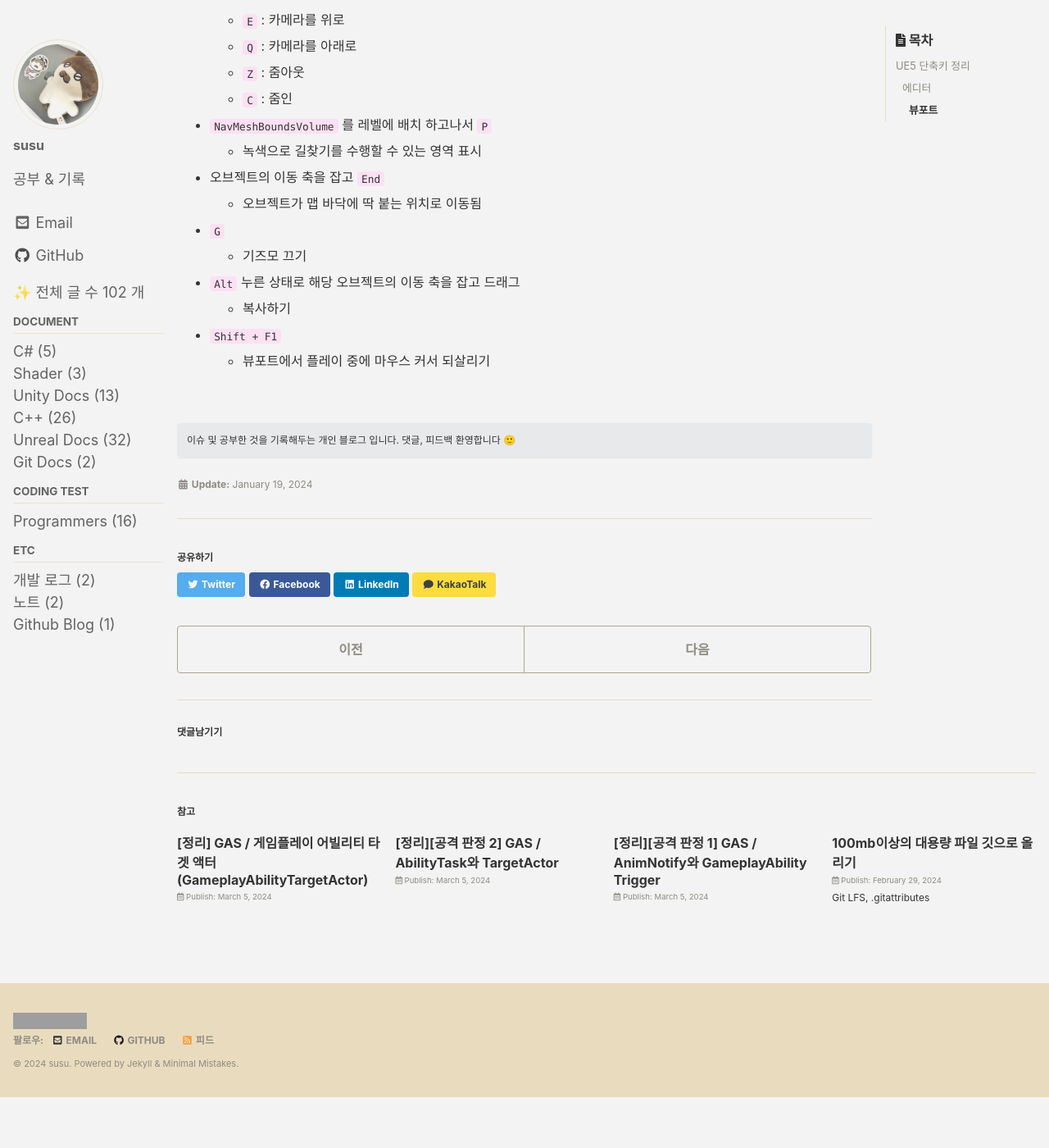
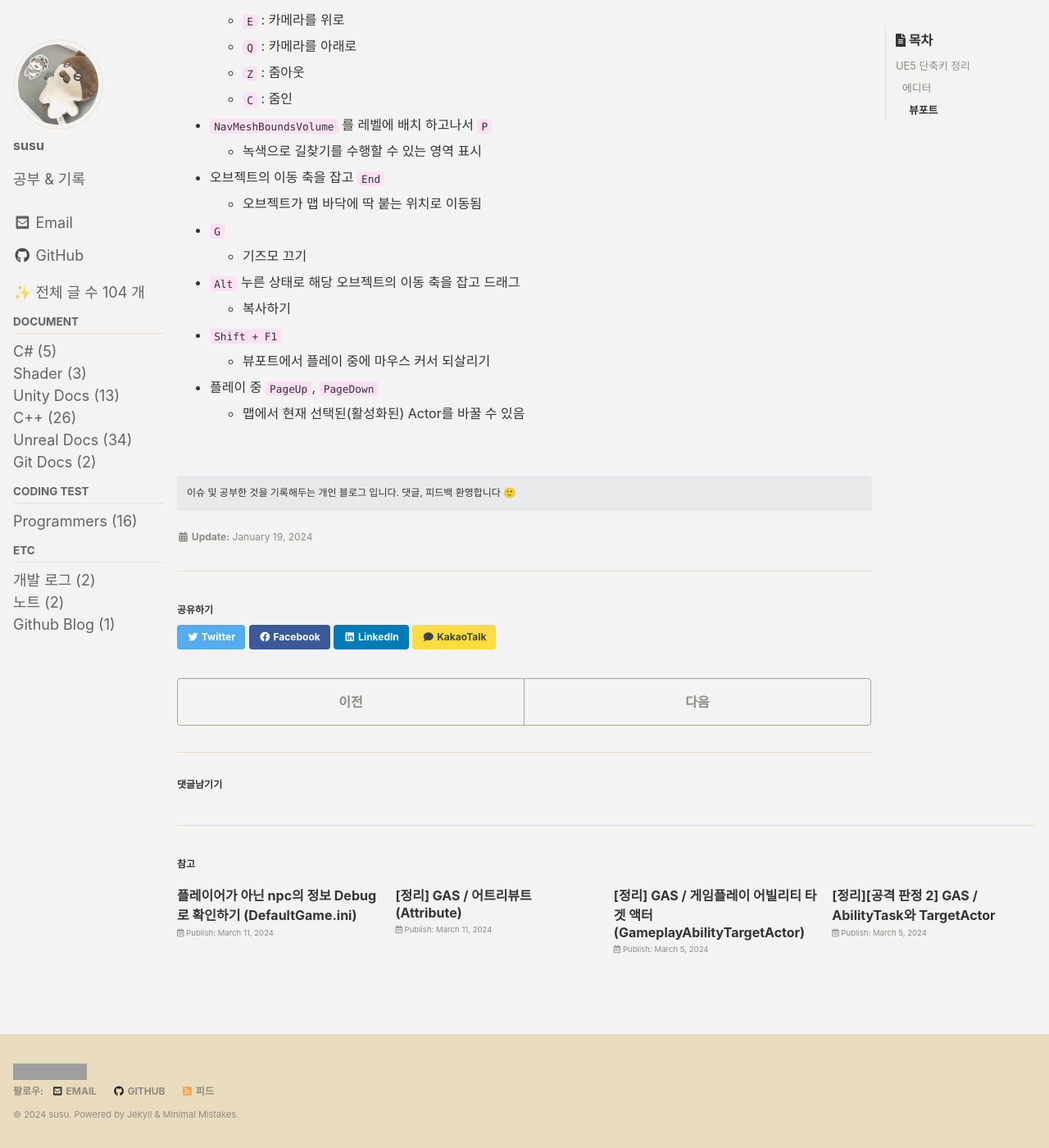
Before and after one commit to eggmong/eggmong.github.io, a Jekyll site: the page built from _posts/UnrealDocs/2024-01-19-Unreal-Shortcut.md, in a window 1280 px wide and 1400 px high, scrolled down 771 px. Shown: the whole window at 82% size. Built offline with Jekyll 4.4.1, drawn with Linux system fonts in a browser that asks for light colours; cached includes are drawn as plain includes; some web fonts are replaced; comment, search, counter and statistics services are not loaded; before the commit the page ends 2109 px from its top, so only the background shows below that; part of the change alters nothing that is shown; grey boxes are pictures that could not be loaded.

Commit message:
GAS어트리뷰트 문서 작성, 단축키 추가,

````diff
--- a/_posts/UnrealDocs/2024-01-19-Unreal-Shortcut.md
+++ b/_posts/UnrealDocs/2024-01-19-Unreal-Shortcut.md
@@ -55,3 +55,6 @@ last_modified_at: 2024-01-19
 
 - `Shift + F1`
   - 뷰포트에서 플레이 중에 마우스 커서 되살리기
+
+- 플레이 중 `PageUp`, `PageDown`
+  - 맵에서 현재 선택된(활성화된) Actor를 바꿀 수 있음
--- /dev/null
+++ b/_posts/UnrealDocs/2024-03-11-1-Unreal-GAS_Attribute.md
@@ -0,0 +1,498 @@
+---
+title:  "[정리] GAS / 어트리뷰트 (Attribute)"
+
+categories:
+  - UnrealDocs
+tags:
+  - [Unreal, Game Engine, GAS, GameAbilitySystem, AttributeSet]
+
+toc: true
+toc_sticky: true
+
+date: 2024-03-11
+last_modified_at: 2024-03-11
+imagefolder: "UnrealDocs/Attribute/"
+---
+
+<br>
+
+# 어트리뷰트 세트 (Attribute Set)
+
+- 단일 어트리뷰트 데이터인 <b>GameplayAttributeData</b>의 묶음을 어트리뷰트 '세트'라고 한다.
+- GameplayAttributeData는 하나의 값이 아닌 두 가지 값으로 구성되어 있다.
+  - BaseValue : 기본 값. 영구히 적용되는 고정 스탯 값을 관리하는데에 사용함.
+  - CurrentValue : 변동 값. 버프스킬 등으로 <u>임시적으로 변동된 값</u>을 관리하는데에 사용함.
+- 어트리뷰트 세트의 주요 함수 (오버라이드하여 사용할 수 있도록 제공함)
+  - PreAttributeChange : 어트리뷰트 <b>변경 전</b>에 호출
+  변경될 값을 레퍼런스(&)로 넘겨줘서, 이 값을 변경해도 되는지 체크하여 값을 바꾸거나 냅두도록 사용할 수 있음.
+  - PostAttributeChange : 어트리뷰트 <b>변경 후</b>에 호출
+  변경 되기 전의 값과 변경 후의 값을 인자로 넘겨줘서 변화가 일어났다는 걸 알려줄 수 있음. log남길 때 씀.
+  - <b>PreGameplayEffectExecute</b> : 게임플레이 이펙트 적용 전에 호출
+  - <b>PostGameplayEffectExecute</b> : 게임플레이 이펙트 적용 후에 호출
+- 어트리뷰트 세트 접근자 매크로
+  - 많이 수행되는 기능에 대해 매크로를 만들어 제공
+- <b>ASC는 초기화될 때, 같은 액터에 있는(OwnerActor) `UAttributeSet` 타입 객체를 찾아서 '자동으로' 등록한다.</b>
+
+
+
+## 매크로
+
+`AttributeSet.h` 에 들어가보면,
+
+```cpp
+ * To use this in your game you can define something like this, and then add game-specific functions as necessary:
+ *
+ *	#define ATTRIBUTE_ACCESSORS(ClassName, PropertyName) \
+ *	GAMEPLAYATTRIBUTE_PROPERTY_GETTER(ClassName, PropertyName) \
+ *	GAMEPLAYATTRIBUTE_VALUE_GETTER(PropertyName) \
+ *	GAMEPLAYATTRIBUTE_VALUE_SETTER(PropertyName) \
+ *	GAMEPLAYATTRIBUTE_VALUE_INITTER(PropertyName)
+```
+이렇게 매크로에 대한 설명이 있다. 생성한 어트리뷰트 세트 클래스에 복붙하여 사용할 수 있다.
+`ATTRIBUTE_ACCESSORS` 라는 매크로는 밑에 작성된 4개의 함수,
+즉 <b>특정 속성에 대해서 총 4개의 함수를 이 매크로 하나로 지정해준다</b> 는 것이다.
+
+- GAMEPLAYATTRIBUTE_PROPERTY_GETTER
+  - 어트리뷰트를 나타내는 클래스에 등록된 프로퍼티를 가져온다.
+  - 어트리뷰트를 처리할 때 이게 해당 어트리뷰트가 맞는지 비교할 때 사용할 수 있음.
+- GAMEPLAYATTRIBUTE_VALUE_GETTER
+  - CurrentValue 값을 가져오는 매크로
+- GAMEPLAYATTRIBUTE_VALUE_SETTER
+  - BaseValue 값을 변경해주는 매크로... BaseValue 값은 영구값이라서, 즉 내 스탯을 '확정'해주는 용도.
+- GAMEPLAYATTRIBUTE_VALUE_INITTER
+  - BaseValue와 CurrentValue를 같은 값으로 지정해주는 역할.
+
+```cpp
+// ABCharacterAttributeSet.h
+
+#define ATTRIBUTE_ACCESSORS(ClassName, PropertyName) \
+	GAMEPLAYATTRIBUTE_PROPERTY_GETTER(ClassName, PropertyName) \
+	GAMEPLAYATTRIBUTE_VALUE_GETTER(PropertyName) \
+	GAMEPLAYATTRIBUTE_VALUE_SETTER(PropertyName) \
+	GAMEPLAYATTRIBUTE_VALUE_INITTER(PropertyName)
+
+// ...
+
+class ARENABATTLEGAS_API UABCharacterAttributeSet : public UAttributeSet
+{
+	GENERATED_BODY()
+
+public:
+	UABCharacterAttributeSet();
+
+	ATTRIBUTE_ACCESSORS(UABCharacterAttributeSet, AttackRange);
+
+
+protected:
+	UPROPERTY(BlueprintReadOnly, Category="Attack", Meta = (AllowPrivateAccess = true))
+	FGameplayAttributeData AttackRange;
+}
+```
+
+```cpp
+// ABCharacterAttributeSet.cpp
+
+// 생성자에서 초기값 이니셜라이저로 초기화 해주기!
+UABCharacterAttributeSet::UABCharacterAttributeSet() :
+	AttackRange(100.0f)
+{
+}
+```
+
+
+
+##  ASC에서 Attribute를 추가하는 동작 원리
+
+`AbilitySystemComponent` 클래스에 들어가보면,
+`InitializeComponent` 라는 함수가 존재한다.
+
+
+
+```cpp
+// in AbilitySystemComponent class
+
+void UAbilitySystemComponent::InitializeComponent()
+{
+	Super::InitializeComponent();
+
+	AActor *Owner = GetOwner();
+	InitAbilityActorInfo(Owner, Owner);	// Default init to our outer owner
+
+	// cleanup any bad data that may have gotten into SpawnedAttributes
+	for (int32 Idx = SpawnedAttributes.Num()-1; Idx >= 0; --Idx)
+	{
+		if (SpawnedAttributes[Idx] == nullptr)
+		{
+			SpawnedAttributes.RemoveAt(Idx);
+		}
+	}
+
+	TArray<UObject*> ChildObjects;
+	GetObjectsWithOuter(Owner, ChildObjects, false, RF_NoFlags, EInternalObjectFlags::Garbage);
+
+	for (UObject* Obj : ChildObjects)
+	{
+		UAttributeSet* Set = Cast<UAttributeSet>(Obj);
+		if (Set)
+		{
+			SpawnedAttributes.AddUnique(Set);
+			bIsNetDirty = true;
+		}
+	}
+
+	SetSpawnedAttributesListDirty();
+}
+```
+
+Owner가 가지고 있는 자식 오브젝트들을 TArray로 가져온 다음에
+for문으로 돌려서 자식들 중에 타입이 `UAttributeSet`인게 있다면
+`SpawnedAttributes` 라고 하는 어트리뷰트 목록에 AddUnique로 추가를 해준다.
+
+> 💡 SpawnedAttributes이 TArray로 선언되었기에 중복된 어트리뷰트셋을 2개 선언할 수 <b>없다.</b>
+> 다만, '타입'이 다르면 여러 개를 가질 수 있다.
+
+
+
+
+
+# 코드 예시
+
+## Player & NPC에 어트리뷰트 설정
+
+
+
+
+
+### 1. AttributeSet 생성
+
+AttributeSet를 상속 받은 클래스를 생성한다.
+
+생성된 클래스에 `AbilitySystemComponent.h` 를 include하고, 필요한 어트리뷰트 데이터들을 작성한다.
+필요할 경우 `PreAttributeChange` 나 `PostAttributeChange` 함수도 오버라이드 하여 작성해준다.
+
+PreAttributeChange 의 경우 어트리뷰트 값 변경 전에 호출되어
+변경될 값을 레퍼런스(&)로 넘겨줘서, 이 값을 변경해도 되는지 파악하여 값을 바꾸거나 냅둘 수 있으므로
+구현해주어야 할 것이다.
+
+그리고 헤더에 `AbilitySystemComponent.h` 를 인클루드하고
+UAttributeSet 클래스에 있는 매크로를 복붙한 뒤 작성해준다.
+
+매크로를 사용하는 이유는, 어트리뷰트를 만들면 이것에 접근할 Get, 변경할 Set 등
+여러 함수가 필요한데, 매크로를 선언해줌으로써 코드를 줄일 수 있다.
+
+
+
+#### ABCharacterAttributeSet.h
+
+```cpp
+#include "AbilitySystemComponent.h"
+
+
+#define ATTRIBUTE_ACCESSORS(ClassName, PropertyName) \
+	GAMEPLAYATTRIBUTE_PROPERTY_GETTER(ClassName, PropertyName) \
+	GAMEPLAYATTRIBUTE_VALUE_GETTER(PropertyName) \
+	GAMEPLAYATTRIBUTE_VALUE_SETTER(PropertyName) \
+	GAMEPLAYATTRIBUTE_VALUE_INITTER(PropertyName)
+
+UCLASS()
+class ARENABATTLEGAS_API UABCharacterAttributeSet : public UAttributeSet
+{
+	GENERATED_BODY()
+
+public:
+	UABCharacterAttributeSet();
+
+	ATTRIBUTE_ACCESSORS(UABCharacterAttributeSet, AttackRange);
+	ATTRIBUTE_ACCESSORS(UABCharacterAttributeSet, MaxAttackRange);
+	ATTRIBUTE_ACCESSORS(UABCharacterAttributeSet, AttackRadius);
+	ATTRIBUTE_ACCESSORS(UABCharacterAttributeSet, MaxAttackRadius);
+	ATTRIBUTE_ACCESSORS(UABCharacterAttributeSet, AttackRate);
+	ATTRIBUTE_ACCESSORS(UABCharacterAttributeSet, MaxAttackRate);
+	ATTRIBUTE_ACCESSORS(UABCharacterAttributeSet, Health);
+	ATTRIBUTE_ACCESSORS(UABCharacterAttributeSet, MaxHealth);
+
+
+protected:
+	UPROPERTY(BlueprintReadOnly, Category="Attack", Meta = (AllowPrivateAccess = true))
+	FGameplayAttributeData AttackRange;
+
+	UPROPERTY(BlueprintReadOnly, Category = "Attack", Meta = (AllowPrivateAccess = true))
+	FGameplayAttributeData MaxAttackRange;
+
+	UPROPERTY(BlueprintReadOnly, Category = "Attack", Meta = (AllowPrivateAccess = true))
+	FGameplayAttributeData AttackRadius;
+
+	UPROPERTY(BlueprintReadOnly, Category = "Attack", Meta = (AllowPrivateAccess = true))
+	FGameplayAttributeData MaxAttackRadius;
+
+	UPROPERTY(BlueprintReadOnly, Category = "Attack", Meta = (AllowPrivateAccess = true))
+	FGameplayAttributeData AttackRate;
+
+	UPROPERTY(BlueprintReadOnly, Category = "Attack", Meta = (AllowPrivateAccess = true))
+	FGameplayAttributeData MaxAttackRate;
+
+	UPROPERTY(BlueprintReadOnly, Category = "Health", Meta = (AllowPrivateAccess = true))
+	FGameplayAttributeData Health;
+
+	UPROPERTY(BlueprintReadOnly, Category = "Health", Meta = (AllowPrivateAccess = true))
+	FGameplayAttributeData MaxHealth;
+
+protected:
+	virtual void PreAttributeChange(const FGameplayAttribute& Attribute, float& NewValue) override;
+
+	virtual void PostAttributeChange(const FGameplayAttribute& Attribute, float OldValue, float NewValue) override;
+};
+```
+
+
+
+#### ABCharacterAttributeSet.cpp
+
+```cpp
+#include "ArenaBattleGAS.h"
+
+UABCharacterAttributeSet::UABCharacterAttributeSet() :
+	AttackRange(100.0f),
+	AttackRadius(50.f),
+	AttackRate(30.0f),
+	MaxAttackRange(300.0f),
+	MaxAttackRadius(150.0f),
+	MaxAttackRate(100.0f),
+	MaxHealth(100.0f)
+{
+	InitHealth(GetMaxHealth());
+}
+
+void UABCharacterAttributeSet::PreAttributeChange(const FGameplayAttribute& Attribute, float& NewValue)
+{
+	if (Attribute == GetHealthAttribute())
+	{
+		// 어트리뷰트가 현재 hp어트리뷰트일 때 hp값을 최소 0 혹은 최댓값으로 숫자의 범위를 지정
+		NewValue = FMath::Clamp(NewValue, 0.0f, GetMaxHealth());
+	}
+}
+
+void UABCharacterAttributeSet::PostAttributeChange(const FGameplayAttribute& Attribute, float OldValue, float NewValue)
+{
+	if (Attribute == GetHealthAttribute())
+	{
+		ABGAS_LOG(LogABGAS, Log, TEXT("Health : %f -> %f"), OldValue, NewValue);
+	}
+}
+```
+
+
+
+
+
+### 2. Player에 어트리뷰트 추가
+
+Player의 경우 ASC를 PlayerStat 에 추가했었다.
+그러므로 어트리뷰트도 PlayerStat에 추가한다.
+
+
+
+#### ABGASPlayerStat.h
+
+```cpp
+#include "AbilitySystemInterface.h"
+
+UCLASS()
+class ARENABATTLEGAS_API AABGASPlayerState : public APlayerState, public IAbilitySystemInterface
+{
+	GENERATED_BODY()
+
+	// ...
+
+	UPROPERTY()
+	TObjectPtr<class UABCharacterAttributeSet> AttributeSet;
+};
+```
+
+
+
+#### ABGASPlayerStat.cpp
+
+```cpp
+#include "Attribute/ABCharacterAttributeSet.h"
+
+AABGASPlayerState::AABGASPlayerState()
+{
+	ASC = CreateDefaultSubobject<UAbilitySystemComponent>(TEXT("ASC"));
+
+	AttributeSet = CreateDefaultSubobject<UABCharacterAttributeSet>(TEXT("AttributeSet"));
+}
+```
+
+
+
+
+### 3. Player의 공격탐지에 어트리뷰트 사용
+
+기존에 하드코딩 되어있던 부분(`const float AttackRange = 100.0f;`)을
+어트리뷰트에 넣은 값으로 대체해주었다.
+
+
+
+#### ABTA_Trace.cpp
+
+```cpp
+
+FGameplayAbilityTargetDataHandle AABTA_Trace::MakeTargetData() const
+{
+	ACharacter* Character = CastChecked<ACharacter>(SourceActor);
+
+	// ASC 포인터를 가져온다
+	UAbilitySystemComponent* ASC = UAbilitySystemBlueprintLibrary::GetAbilitySystemComponent(SourceActor);
+	if (!ASC)
+	{
+		ABGAS_LOG(LogABGAS, Error, TEXT("ASC not found!"));
+		return FGameplayAbilityTargetDataHandle();
+	}
+
+	// 어트리뷰트셋 포인터를 가져온다
+	const UABCharacterAttributeSet* AttributeSet = ASC->GetSet<UABCharacterAttributeSet>();
+	if (!AttributeSet)
+	{
+		ABGAS_LOG(LogABGAS, Error, TEXT("AttributeSet not found!"));
+		return FGameplayAbilityTargetDataHandle();
+	}
+
+	FHitResult OutHitResult;
+	const float AttackRange = AttributeSet->GetAttackRange();
+	const float AttackRadius = AttributeSet->GetAttackRadius();
+
+	// ...
+}
+```
+
+
+
+
+
+### 4. Player의 공격 데미지를 NPC에 전달
+
+공격 탐지에서 타겟이 있을 경우
+각각의 SourceASC(Player)와 TargetASC(NPC) 에서 Attribute를 가져와서
+SourceAttribute의 데미지 값을 TargetAttribute의 `SetHealth` 함수를 사용하여 hp를 변경함으로써 데미지를 전달한다.
+
+이때 SourceASC는 `GetAbilitySystemComponentFromActorInfo_Checked` 함수를 호출하여 어빌리티를 발동한 액터의 ASC를 가져올 수 있다.
+
+TargetASC는 `UAbilitySystemBlueprintLibrary::GetAbilitySystemComponent(HitResult.GetActor());` 함수를 호출하여
+탐지 결과에 들어있는 액터의 ASC를 가져올 수 있다. (`#include "AbilitySystemBlueprintLibrary.h"` 를 인클루드 해야한다.)
+
+그리고 TargetAttribute를 사용하여 Target의 Health값을 변경해야 하는데,
+GetSet 함수는 const로 반환하므로 값을 변경할 수 없다.
+그래서 <b>const_cast</b>를 사용하여 const를 떼준다.
+
+
+
+
+#### ABGA_AttackHitCheck.cpp
+
+```cpp
+void UABGA_AttackHitCheck::OnTraceResultCallback(const FGameplayAbilityTargetDataHandle& TargetDataHandle)
+{
+	// ABAT_Trace가 끝나면 이 함수가 호출될 것.
+
+	if (UAbilitySystemBlueprintLibrary::TargetDataHasHitResult(TargetDataHandle, 0))
+	{
+		FHitResult HitResult = UAbilitySystemBlueprintLibrary::GetHitResultFromTargetData(TargetDataHandle, 0);
+		ABGAS_LOG(LogABGAS, Log, TEXT("Target %s Detected"), *(HitResult.GetActor()->GetName()));
+
+		UAbilitySystemComponent* SourceASC = GetAbilitySystemComponentFromActorInfo_Checked();
+
+		// 데미지 전달 (타겟 액터에게)
+		UAbilitySystemComponent* TargetASC = UAbilitySystemBlueprintLibrary::GetAbilitySystemComponent(HitResult.GetActor());
+
+		if (!SourceASC || !TargetASC)
+		{
+			ABGAS_LOG(LogABGAS, Error, TEXT("ASC not found!"));
+			return;
+		}
+
+		const UABCharacterAttributeSet* SourceAttribute = SourceASC->GetSet<UABCharacterAttributeSet>();
+		UABCharacterAttributeSet* TargetAttribute = const_cast<UABCharacterAttributeSet*>(TargetASC->GetSet<UABCharacterAttributeSet>());
+		// Source는 데미지값을 읽어들이고, Target은 값을 '변경'해줘야 한다.
+		// 그런데 GetSet 함수는 const로 반환하므로 변경을 할 수 없다.
+		// 그래서 const_cast를 하여 const를 제거한다.
+
+		if (!SourceAttribute || !TargetAttribute)
+		{
+			ABGAS_LOG(LogABGAS, Error, TEXT("Attribute not found!"));
+			return;
+		}
+
+		const float AttackDamage = SourceAttribute->GetAttackRate();
+		TargetAttribute->SetHealth(TargetAttribute->GetHealth() - AttackDamage);
+	}
+
+	bool bReplicatedEndAbility = true;
+	bool bWasCancelled = true;
+	EndAbility(CurrentSpecHandle, CurrentActorInfo, CurrentActivationInfo, bReplicatedEndAbility, bWasCancelled);
+	// 어빌리티 종료
+}
+```
+
+
+
+
+
+### 5. NPC에 어트리뷰트 추가
+
+
+#### ABGAS_CharacterNonPlayer.h
+
+```cpp
+#include "AbilitySystemInterface.h"
+
+UCLASS()
+class ARENABATTLEGAS_API AABGAS_CharacterNonPlayer : public AABCharacterNonPlayer, public IAbilitySystemInterface
+{
+	GENERATED_BODY()
+
+public:
+	AABGAS_CharacterNonPlayer();
+
+	virtual UAbilitySystemComponent* GetAbilitySystemComponent() const override;
+
+	// AI 컨트롤러가 이 NPC 컨트롤러를 장악할 때 ASC를 초기화 하기 위해 이 함수 내부에 구현해줄 것임.
+	virtual void PossessedBy(AController* NewController) override;
+
+protected:
+	UPROPERTY(EditAnywhere, Category = GAS)
+	TObjectPtr<class UAbilitySystemComponent> ASC;
+
+	UPROPERTY()
+	TObjectPtr<class UABCharacterAttributeSet> AttributeSet;
+};
+```
+
+
+
+#### ABGAS_CharacterNonPlayer.cpp
+
+```cpp
+#include "AbilitySystemComponent.h"
+#include "Attribute/ABCharacterAttributeSet.h"
+
+AABGAS_CharacterNonPlayer::AABGAS_CharacterNonPlayer()
+{
+	ASC = CreateDefaultSubobject<UAbilitySystemComponent>(TEXT("ASC"));
+
+	AttributeSet = CreateDefaultSubobject<UABCharacterAttributeSet>(TEXT("AttributeSet"));
+}
+
+UAbilitySystemComponent* AABGAS_CharacterNonPlayer::GetAbilitySystemComponent() const
+{
+	return ASC;
+}
+
+void AABGAS_CharacterNonPlayer::PossessedBy(AController* NewController)
+{
+	Super::PossessedBy(NewController);
+
+	// npc는 PlayerStat 을 사용하지 않아서 모두 자신(this)를 넣어주게됨.
+	ASC->InitAbilityActorInfo(this, this);
+}
+```
--- /dev/null
+++ b/_posts/UnrealDocs/2024-03-11-2-Unreal-DebugForNPC.md
@@ -0,0 +1,33 @@
+---
+title:  "플레이어가 아닌 npc의 정보 Debug로 확인하기 (DefaultGame.ini)"
+
+categories:
+  - UnrealDocs
+tags:
+  - [Unreal, Game Engine, DefaultGame, Debug]
+
+toc: true
+toc_sticky: true
+
+date: 2024-03-11
+last_modified_at: 2024-03-11
+---
+
+<br>
+
+DefaultGame.ini 파일을 열어서
+
+```cpp
+[/Script/GameplayAbilities.AbilitySystemGlobals]
+bUseDebugTargetFromHud=True
+```
+
+하단에 위의 코드를 작성해준다.
+
+GameplayAbilities 라고 하는 모듈에 AbilitySystemGlobals 라고 하는 전역적인 설정을 해주는 객체가 있다.
+여기에서 bUseDebugTargetFromHud 를 true로 해주면
+Player가 아닌 다른 액터의 상태 태그를 볼 수 있다.
+
+[![GA]({{ site.imageurl }}UnrealDocs/bUseDebugTargetFromHud.png)]({{ site.imageurl }}UnrealDocs/bUseDebugTargetFromHud.png)
+
+npc의 태그가 표시될 것이다. (지금은 상태 설정이 안되어있어서 안떴다)
````
